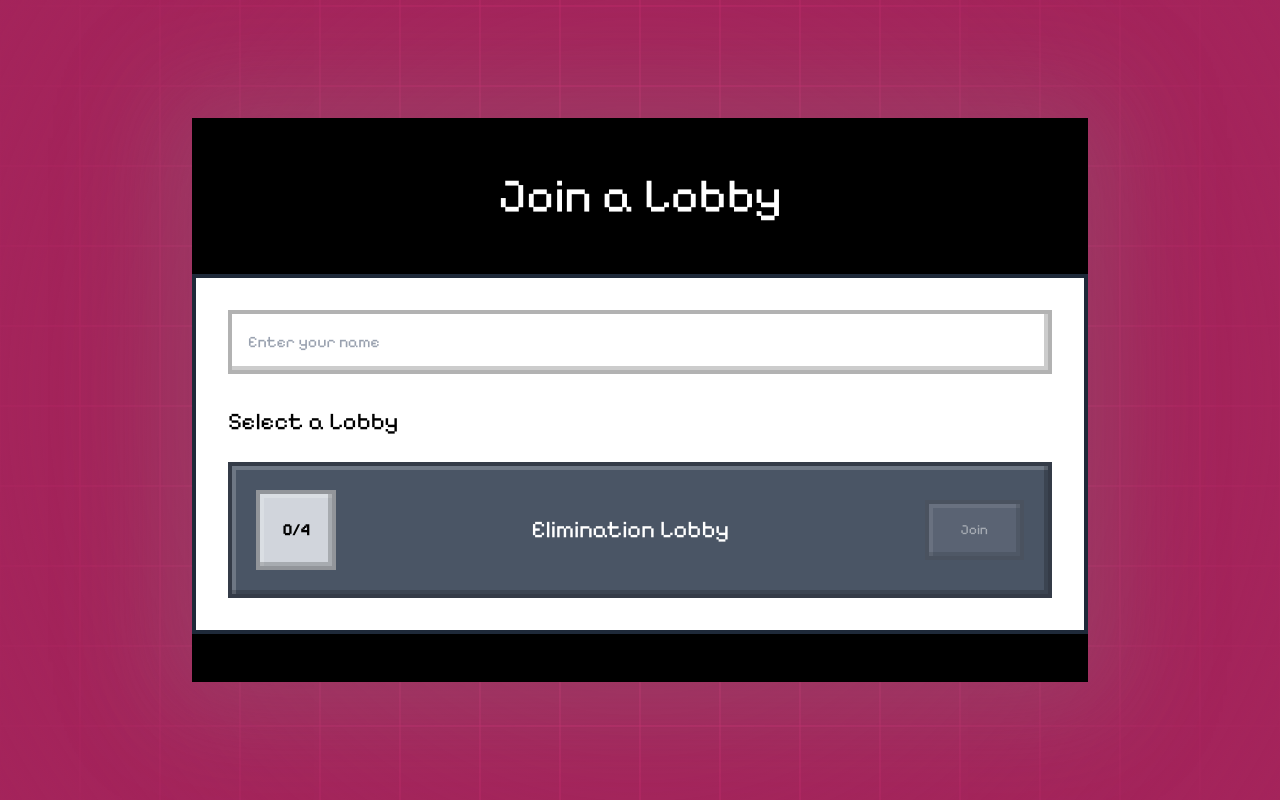
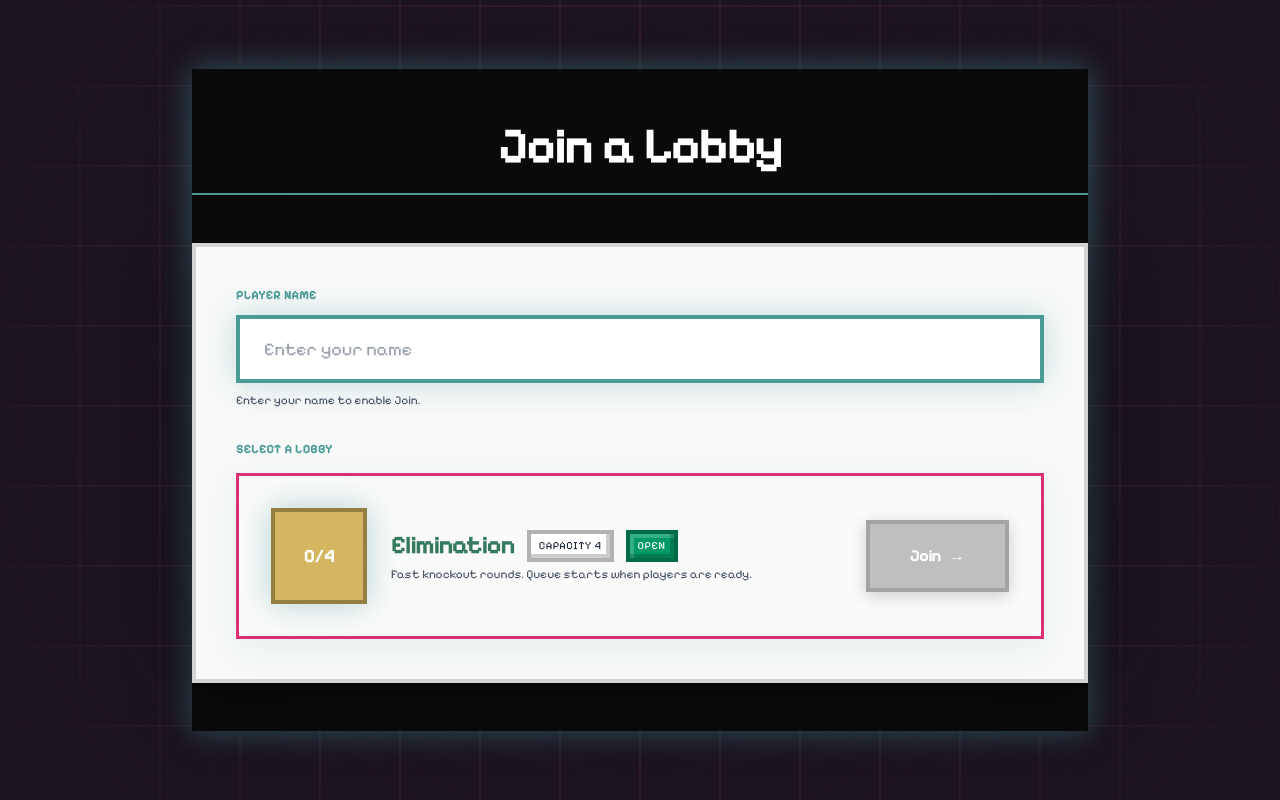
Before and after one commit to xKurty06/ctb-ui, a Next.js app: page /join-lobby in a window 1280 px wide. Built offline with nearby package versions, Linux system fonts and the light colour scheme.

Commit message:
UI UPT: Update Squares component colors for consistent theming and enhance modal animations for improved user experience

```diff
--- a/src/app/join-lobby/page.tsx
+++ b/src/app/join-lobby/page.tsx
@@ -8,10 +8,10 @@ const page = () => {
       <Squares
         direction="down"
         speed={0.5}
-        borderColor="#D73078"
+        borderColor="#7A3456"
         squareSize={80}
-        hoverFillColor="#222"
-        backgroundColor="#A4245B"
+        hoverFillColor="#2a2530"
+        backgroundColor="#1C1420"
       />
         <div className="absolute inset-0 flex items-center justify-center pointer-events-auto">
             <JoinLobbyModal />
--- a/src/app/join-team/page.tsx
+++ b/src/app/join-team/page.tsx
@@ -9,10 +9,10 @@ const page = () => {
       <Squares
         direction="down"
         speed={0.5}
-        borderColor="#D73078"
+        borderColor="#7A3456"
         squareSize={80}
-        hoverFillColor="#222"
-        backgroundColor="#A4245B"
+        hoverFillColor="#2a2530"
+        backgroundColor="#1C1420"
       />
         <div className="absolute inset-0 flex items-center justify-center pointer-events-auto">
             <JoinTeamModal />
--- a/src/components/join-lobby-modal.tsx
+++ b/src/components/join-lobby-modal.tsx
@@ -12,12 +12,13 @@ interface Lobby {
 export default function TeamJoin() {
   const router = useRouter();
   const [name, setName] = useState('');
-  const [selectedLobby, setSelectedLobby] = useState<string | null>(null);
   const [transitioning, setTransitioning] = useState(false);
 
   const lobbies: Lobby[] = [
     { id: 'lobby1', players: 0, maxPlayers: 4 },
   ];
+
+  const [selectedLobby, setSelectedLobby] = useState<string | null>(lobbies[0].id);
 
   const handleSelectLobby = (lobbyId: string) => {
     setSelectedLobby(lobbyId);
@@ -49,45 +50,194 @@ export default function TeamJoin() {
           image-rendering: pixelated;
           image-rendering: crisp-edges;
         }
+
+        @keyframes slideIn {
+          from {
+            opacity: 0;
+            transform: translateY(30px) scale(0.95);
+          }
+          to {
+            opacity: 1;
+            transform: translateY(0) scale(1);
+          }
+        }
+
+        @keyframes colorPulse {
+          0%, 100% { box-shadow: 0 0 30px rgba(74, 155, 150, 0.3); }
+          50% { box-shadow: 0 0 50px rgba(74, 155, 150, 0.5); }
+        }
+
+        .modal-enhanced {
+          animation: slideIn 0.8s cubic-bezier(0.34, 1.56, 0.64, 1) forwards;
+          background: #0a0a0a;
+          box-shadow: 0 0 30px rgba(74, 155, 150, 0.5);
+          image-rendering: pixelated;
+          image-rendering: crisp-edges;
+          border-radius: 0;
+        }
+
+        .content-box {
+          animation: slideIn 0.8s ease-out 0.2s backwards;
+          background: #f8f8f8;
+          border: 4px solid rgba(0,0,0,0.15);
+          box-shadow: 0 20px 60px rgba(0, 0, 0, 0.4);
+          border-radius: 0;
+          image-rendering: pixelated;
+          image-rendering: crisp-edges;
+        }
+
+        .title-text {
+          animation: slideIn 0.8s ease-out forwards;
+          color: #4a9b96;
+          font-weight: 700;
+        }
+
+        .input-field {
+          animation: slideIn 0.8s ease-out 0.1s backwards;
+          transition: all 0.3s ease;
+        }
+
+        .input-field:focus {
+          box-shadow: 0 0 30px rgba(74, 155, 150, 0.3) !important;
+          border-color: #4a9b96 !important;
+        }
+
+        .lobby-container {
+          animation: slideIn 0.8s ease-out 0.2s backwards;
+          background: #fafafa;
+          border: 3px solid #D73078;
+          box-shadow:
+            inset 0 1px 0 rgba(255, 255, 255, 0.3),
+            0 10px 30px rgba(74, 155, 150, 0.1);
+          image-rendering: pixelated;
+          image-rendering: crisp-edges;
+        }
+
+        .lobby-btn {
+          animation: slideIn 0.8s ease-out 0.15s backwards;
+          transition: all 0.3s cubic-bezier(0.34, 1.56, 0.64, 1);
+          background: #ffffff;
+          box-shadow: 0 4px 15px rgba(74, 155, 150, 0.15);
+          color: #000;
+        }
+
+        .lobby-btn.selected {
+          background: #D3B65F !important;
+          color: white !important;
+          box-shadow: 0 0 30px rgba(74, 155, 150, 0.4) !important;
+          animation: colorPulse 2s ease-in-out infinite;
+        }
+
+        .lobby-btn:hover {
+          transform: scale(1.08);
+          box-shadow: 0 8px 25px rgba(74, 155, 150, 0.25);
+        }
+
+        .join-btn {
+          animation: slideIn 0.8s ease-out 0.25s backwards;
+          background: #429E56;
+          transition: all 0.3s ease;
+          box-shadow: 0 8px 25px rgba(53, 122, 94, 0.3);
+          color: white;
+        }
+
+        .join-btn:hover:not(:disabled) {
+          background: #2d6651;
+          box-shadow: 0 0 30px rgba(53, 122, 94, 0.5);
+          transform: translateY(-2px);
+        }
+
+        .join-btn:disabled {
+          background: #999;
+          box-shadow: 0 4px 15px rgba(0, 0, 0, 0.3);
+        }
+
+        .label-text {
+          animation: slideIn 0.8s ease-out 0.05s backwards;
+          color: #4a9b96;
+          font-weight: 700;
+          letter-spacing: 0.05em;
+        }
+
+        .lobby-name {
+          animation: slideIn 0.8s ease-out 0.2s backwards;
+          color: #357a5e;
+          font-weight: 700;
+        }
+
+        .accent-separator {
+          animation: slideIn 0.8s ease-out 0.18s backwards;
+          background: #4a9b96;
+          height: 2px;
+        }
+
+         @media (prefers-reduced-motion: reduce) {
+           .modal-enhanced,
+           .content-box,
+           .lobby-container,
+           .lobby-btn,
+           .join-btn,
+           .label-text,
+           .title-text {
+             animation: none !important;
+             transition: none !important;
+           }
+         }
       `}</style>
 
       <div
-        className={`min-h-[70vh] min-w-[70vw] flex items-center justify-center py-12 bg-black transition-all duration-1000 shadow-[0_0_100px_30px_#82828240] ${
+        className={`min-h-[70vh] min-w-[70vw] flex items-center justify-center py-12 backdrop-blur-md transition-all duration-1000 modal-enhanced relative ${
           transitioning
             ? 'scale-95 opacity-0 blur-lg'
             : 'scale-100 opacity-100 blur-0'
         }`}
       >
-        <div className="w-full max-w-4xl">
-          <h1 className="pixel-font text-white text-5xl text-center mb-12 leading-tight">
+
+        <div className="w-full max-w-4xl relative z-10">
+          <h1 className="pixel-font text-5xl text-center mb-4 leading-tight text-white font-bold">
             Join a Lobby
           </h1>
+          <div className="accent-separator mb-12" />
 
-          <div className="bg-white border-4 border-gray-800 p-8">
+          <div className="content-box p-10 relative">
+            {/* Inner shimmer */}
+            <div className="absolute inset-0 bg-gray-50 rounded-sm pointer-events-none opacity-30" />
+
+            <div className="relative z-10">
+              <label className="label-text block text-xs mb-3 uppercase tracking-wider">
+                Player Name
+              </label>
               <input
                 type="text"
                 placeholder="Enter your name"
                 value={name}
                 onChange={(e) => {
                   setName(e.target.value);
-                // Auto-select the lobby when name is entered
-                if (e.target.value.trim() && !selectedLobby) {
-                  setSelectedLobby(lobbies[0].id);
-                }
                 }}
-              className="pixel-font pixel-card w-full px-4 py-4 text-base border-4 border-gray-300 bg-white text-black placeholder:text-gray-400 mb-8 focus:outline-none focus:border-gray-400"
+                 className="pixel-font input-field w-full px-6 py-4 text-lg border-4 border-gray-300 bg-white text-black placeholder:text-gray-400 mb-2 focus:outline-none pixel-element"
+                 maxLength={20}
+                 autoFocus
               />
+               <div className="text-[12px] text-gray-600 mb-8" aria-live="polite">
+                 {!name.trim()
+                   ? 'Enter your name to enable Join.'
+                   : !selectedLobby
+                     ? 'Select a lobby to continue.'
+                     : 'Press Enter or click Join to continue.'}
+               </div>
 
-            <h2 className="pixel-font text-black text-2xl mb-6">
+              <label className="label-text block text-xs mb-4 uppercase tracking-wider">
                 Select a Lobby
-            </h2>
+              </label>
 
-            <div className="pixel-card bg-gray-600 p-6 flex justify-between items-center">
+               <div className="lobby-container p-6 md:p-8 flex justify-between items-center gap-6">
                 <button
                   onClick={() => handleSelectLobby(lobbies[0].id)}
-                className={`pixel-card w-20 h-20 ${
-                  selectedLobby === lobbies[0].id ? 'bg-gray-400' : 'bg-gray-300'
-                } transition-all flex items-center justify-center pixel-font text-md font-extrabold text-black hover:bg-gray-200`}
+                  className={`pixel-card lobby-btn w-24 h-24 flex items-center justify-center pixel-font text-lg font-extrabold transition-all pixel-element ${
+                    selectedLobby === lobbies[0].id
+                      ? 'selected text-white'
+                      : 'text-gray-700'
+                  }`}
                   aria-label="Select Lobby 1"
                 >
                   <span>
@@ -95,18 +245,33 @@ export default function TeamJoin() {
                   </span>
                 </button>
 
-              <span className='text-white text-2xl'>
-                Elimination Lobby
+                 <div className="flex-1 min-w-0 text-center md:text-left">
+                   <div className="flex items-center justify-center md:justify-start gap-3 flex-wrap">
+                     <span className='text-2xl font-bold lobby-name'>
+                       Elimination
                      </span>
+                     <span className="pixel-card text-[11px] uppercase tracking-wider px-2 py-1 bg-white text-gray-800 border border-gray-300 pixel-element">
+                       Capacity {lobbies[0].maxPlayers}
+                     </span>
+                     <span className="pixel-card text-[11px] uppercase tracking-wider px-2 py-1 bg-emerald-600 text-white pixel-element">
+                       Open
+                     </span>
+                   </div>
+                   <p className="text-gray-600 text-xs mt-1">
+                     Fast knockout rounds. Queue starts when players are ready.
+                   </p>
+                 </div>
 
                 <button
                   onClick={handleJoin}
                   disabled={!name.trim() || !selectedLobby}
-                className="pixel-font pixel-card px-8 py-4 bg-green-600 text-white hover:bg-green-700 disabled:bg-gray-500 disabled:hover:bg-gray-500 transition-all text-sm disabled:opacity-50 disabled:cursor-not-allowed"
+                   className="pixel-font pixel-card join-btn px-10 py-5 text-white transition-all text-base font-bold disabled:opacity-60 disabled:cursor-not-allowed whitespace-nowrap inline-flex items-center gap-2 pixel-element"
                   aria-label="Join Selected Lobby"
                 >
-                Join
+                   <span>Join</span>
+                   <span aria-hidden>→</span>
                 </button>
+              </div>
             </div>
           </div>
         </div>
@@ -119,10 +284,13 @@ export default function TeamJoin() {
       >
         <div className="flex items-center justify-center h-full">
           <p
-            className={`text-white text-xl font-light tracking-wide transition-opacity duration-500 ${
+            className={`text-white text-2xl font-light tracking-widest transition-opacity duration-500 ${
               transitioning ? 'opacity-100' : 'opacity-0'
             }`}
-            style={{ transitionDelay: '300ms' }}
+            style={{
+              transitionDelay: '300ms',
+              textShadow: '0 0 20px rgba(74, 155, 150, 0.4)'
+            }}
           >
             Joining lobby...
           </p>
```
Also changed, not shown: src/components/join-team-modal.tsx (+21 -1 lines). Lines whose indentation alone changed are shown as unchanged.
